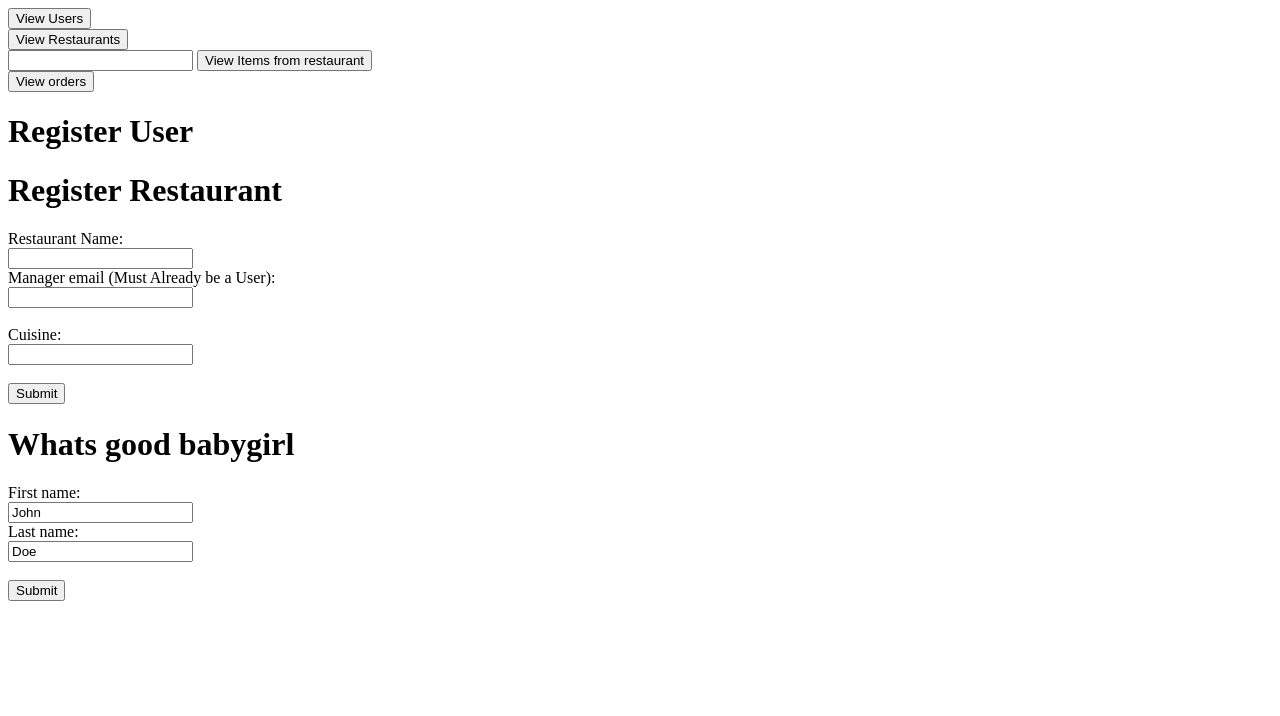
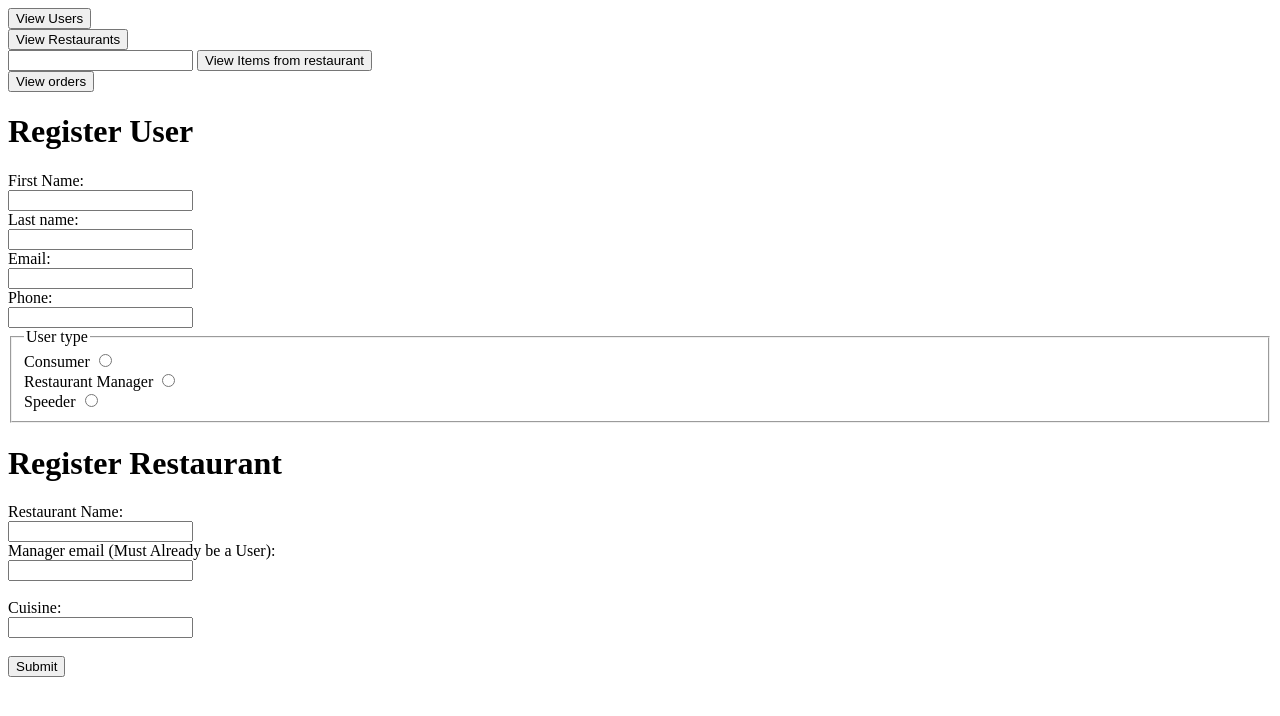
Before and after one commit to SpeedyFoods/database, a Flask app: page / in a window 1280 px wide. Shown: the top 716 px of the page. Run offline with Flask 2, Linux system fonts and the light colour scheme.

Commit message:
started working on user form

```diff
--- a/handlers.py
+++ b/handlers.py
@@ -7,6 +7,7 @@ from random import randint
 from db_client import db, cursor
 from queries.insert_queries import *
 from utils.helper import get_random_speeder_id_from_db, get_restaurant_id_by_name, get_user_id_by_email, split_card_number, value_exist_in_column
+from tabulate import tabulate
 
 
 def insert_row(query_name, insert_query, insert_tuple):
@@ -159,8 +160,6 @@ def rate_restaurant(user_detail):
 # --------------------------------------------------
 # Select queries here?
 
-from tabulate import tabulate
-
 def view_users():
     """
     goal is to return a list of user detail
--- a/templates/home.html
+++ b/templates/home.html
@@ -50,7 +50,34 @@
         #   # card number info
         #   "card_number": { "type": "string" },
         #   "expiration_date": { "type": "number" },  -->
-    <form action=""></form>
+    <form action="/user_sign_up" method="post">
+        <label for="first_name">First Name:</label><br>
+        <input type="text" id="first_name" name="first_name" value=""><br>
+
+        <label for="last_name">Last name:</label><br>
+        <input type="text" id="last_name" name="last_name" value=""><br>
+
+        <label for="email">Email:</label><br>
+        <input type="text" id="email" name="email" value=""><br>
+
+        <label for="phone">Phone:</label><br>
+        <input type="text" id="phone" name="phone" value=""><br>
+
+
+        <!-- https://developer.mozilla.org/en-US/docs/Web/HTML/Element/input/radio#defining_a_radio_group -->
+        <!-- label *for* is for the id, input *name* is for HTTP request -->
+        <fieldset>
+            <legend>User type</legend>
+            <label for="consumer">Consumer</label>
+            <input type="radio" id="consumer" name="user_type" value="0"><br>
+
+            <label for="restaurant_manager">Restaurant Manager</label>
+            <input type="radio" id="restaurant_manager" name="user_type" value="1"><br>
+
+            <label for="speeder">Speeder</label>
+            <input type="radio" id="speeder" name="user_type" value="2"><br>
+        </fieldset>
+    </form>
 
     <h1>Register Restaurant</h1>
     <!--
@@ -100,6 +127,7 @@
 
 
 <!-- Example:  -->
+    <!--
     <h1>Whats good babygirl</h1>
     <form action="/register_restaurant">
         <label for="fname">First name:</label><br>
@@ -108,6 +136,6 @@
         <input type="text" id="lname" name="lname" value="Doe"><br><br>
         <input type="submit" value="Submit">
       </form>
-
+    -->
 </body>
 </html>
```
